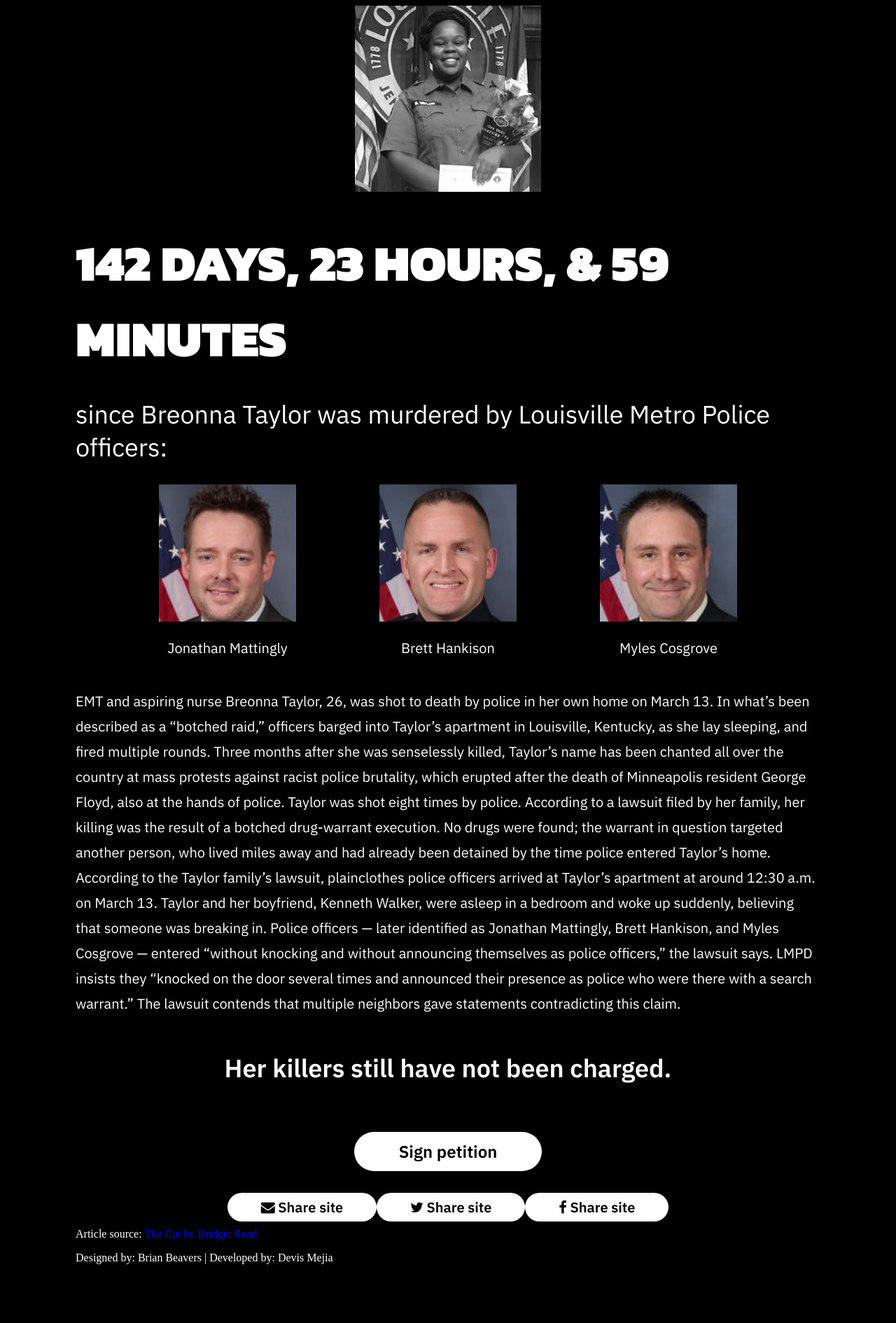
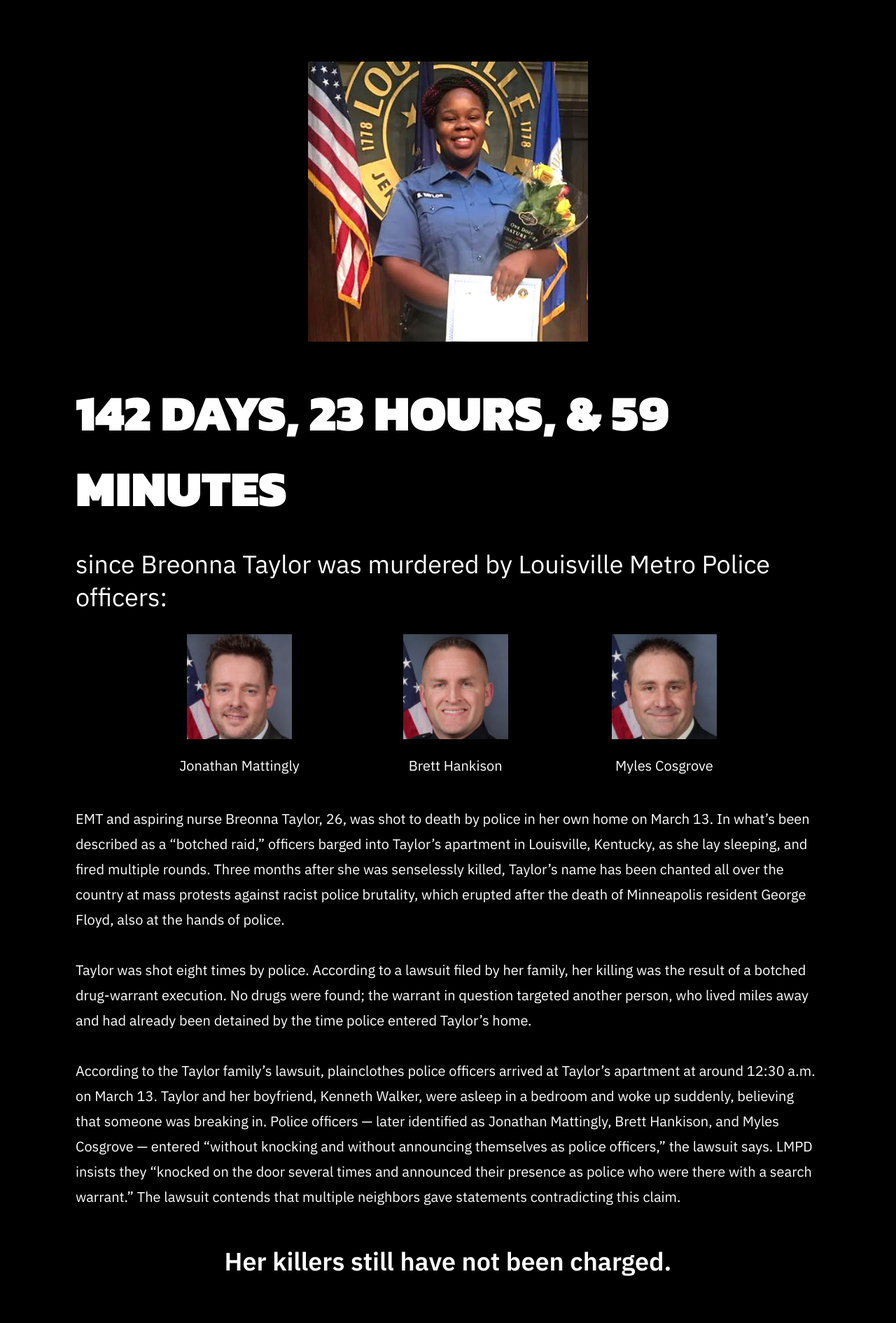
Before and after one commit to damejia100/breonna-taylor-counter, a website: page index.html in a window 1280 px wide. Shown: the top 1890 px of the page at 70% size. Before the commit the page ends 1814 px from the top, so only its background shows below. Drawn offline with Linux system fonts and the light colour scheme.

Commit message:
credit and sources styling

```diff
--- a/index.html
+++ b/index.html
@@ -11,7 +11,7 @@
 <body>
   <!-- breonna picture, timer and timer description -->
   <div id="hero">
-    <img class="breonna" src="assets/breonna-taylor.png">
+    <img class="breonna" src="assets/breonna-taylor.jpg">
     <h1 id="timer"></h1>
     <h2 class="timer-description">since Breonna Taylor was murdered by Louisville Metro Police officers:</h2>
   </div>
@@ -40,7 +40,11 @@
   <!-- quote from the cut -->
   <div class="description">
     <p class="the-cut-quote">
-      EMT and aspiring nurse Breonna Taylor, 26, was shot to death by police in her own home on March 13. In what’s been described as a “botched raid,” officers barged into Taylor’s apartment in Louisville, Kentucky, as she lay sleeping, and fired multiple rounds. Three months after she was senselessly killed, Taylor’s name has been chanted all over the country at mass protests against racist police brutality, which erupted after the death of Minneapolis resident George Floyd, also at the hands of police. Taylor was shot eight times by police. According to a lawsuit filed by her family, her killing was the result of a botched drug-warrant execution. No drugs were found; the warrant in question targeted another person, who lived miles away and had already been detained by the time police entered Taylor’s home. According to the Taylor family’s lawsuit, plainclothes police officers arrived at Taylor’s apartment at around 12:30 a.m. on March 13. Taylor and her boyfriend, Kenneth Walker, were asleep in a bedroom and woke up suddenly, believing that someone was breaking in. Police officers — later identified as Jonathan Mattingly, Brett Hankison, and Myles Cosgrove — entered “without knocking and without announcing themselves as police officers,” the lawsuit says. LMPD insists they “knocked on the door several times and announced their presence as police who were there with a search warrant.” The lawsuit contends that multiple neighbors gave statements contradicting this claim.
+      EMT and aspiring nurse Breonna Taylor, 26, was shot to death by police in her own home on March 13. In what’s been described as a “botched raid,” officers barged into Taylor’s apartment in Louisville, Kentucky, as she lay sleeping, and fired multiple rounds. Three months after she was senselessly killed, Taylor’s name has been chanted all over the country at mass protests against racist police brutality, which erupted after the death of Minneapolis resident George Floyd, also at the hands of police.
+      <br><br>
+      Taylor was shot eight times by police. According to a lawsuit filed by her family, her killing was the result of a botched drug-warrant execution. No drugs were found; the warrant in question targeted another person, who lived miles away and had already been detained by the time police entered Taylor’s home.
+      <br><br>
+      According to the Taylor family’s lawsuit, plainclothes police officers arrived at Taylor’s apartment at around 12:30 a.m. on March 13. Taylor and her boyfriend, Kenneth Walker, were asleep in a bedroom and woke up suddenly, believing that someone was breaking in. Police officers — later identified as Jonathan Mattingly, Brett Hankison, and Myles Cosgrove — entered “without knocking and without announcing themselves as police officers,” the lawsuit says. LMPD insists they “knocked on the door several times and announced their presence as police who were there with a search warrant.” The lawsuit contends that multiple neighbors gave statements contradicting this claim.
     </p>
 
     <h2>Her killers still have not been charged.</h2>
--- a/style.css
+++ b/style.css
@@ -4,10 +4,12 @@ font-family: 'Kanit', sans-serif; */
 body {
   background-color: black;
   color: white;
-  padding: 0 100px;
+  padding: 80px 100px;
+  /* font-size: 100%; */
 }
 
 h1 {
+  font-size: 72px;
   margin-bottom: 0;
 }
 
@@ -18,6 +20,7 @@ h2 {
 
 a {
   text-decoration: none;
+  color: #fff;
 }
 
 #btn {
@@ -37,7 +40,7 @@ a {
 }
 
 #hero img {
-  width: 25%;
+  max-width: 400px;
 }
 
 #hero .timer-description {
@@ -71,6 +74,10 @@ a {
   flex-direction: column;
   justify-content: center;
   align-items: center;
+}
+
+.cop-killers .killer img {
+  height: 150px;
 }
 
 .description {
@@ -111,4 +118,20 @@ a {
 .actions .share-btns #btn {
   font-size: 20px;
   padding: 7px 48px;
+  margin: 0 16px;
 }
+
+.actions .share-btns .twitter #btn {
+  color: #1DA1F2;
+}
+
+.actions .share-btns .facebook #btn {
+  color: #4267B2;
+}
+
+.the-cut-credit, .dev-credits {
+  font-family: IBM Plex Sans;
+  text-align: center;
+  font-size: 16px;
+  line-height: 36px;
+}
```
Also changed, not shown: assets/breonna-taylor.jpg (added).
